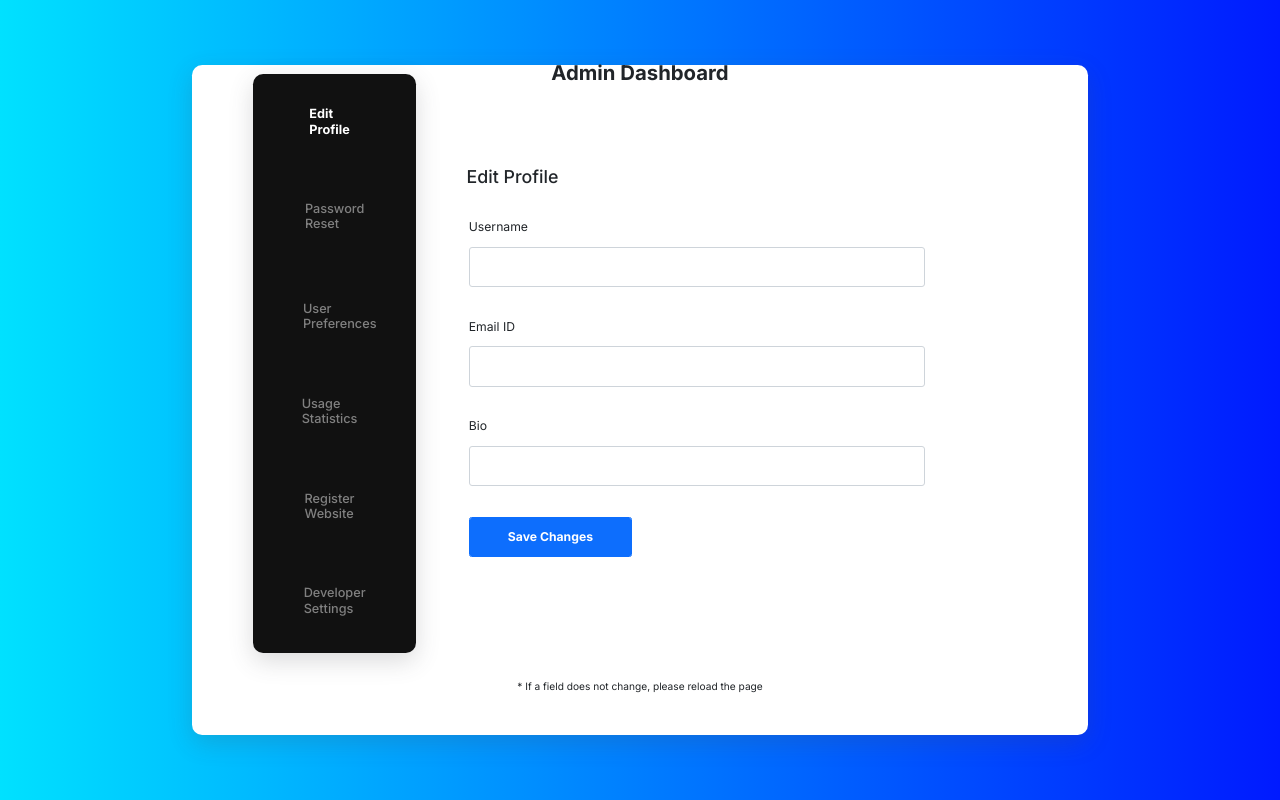
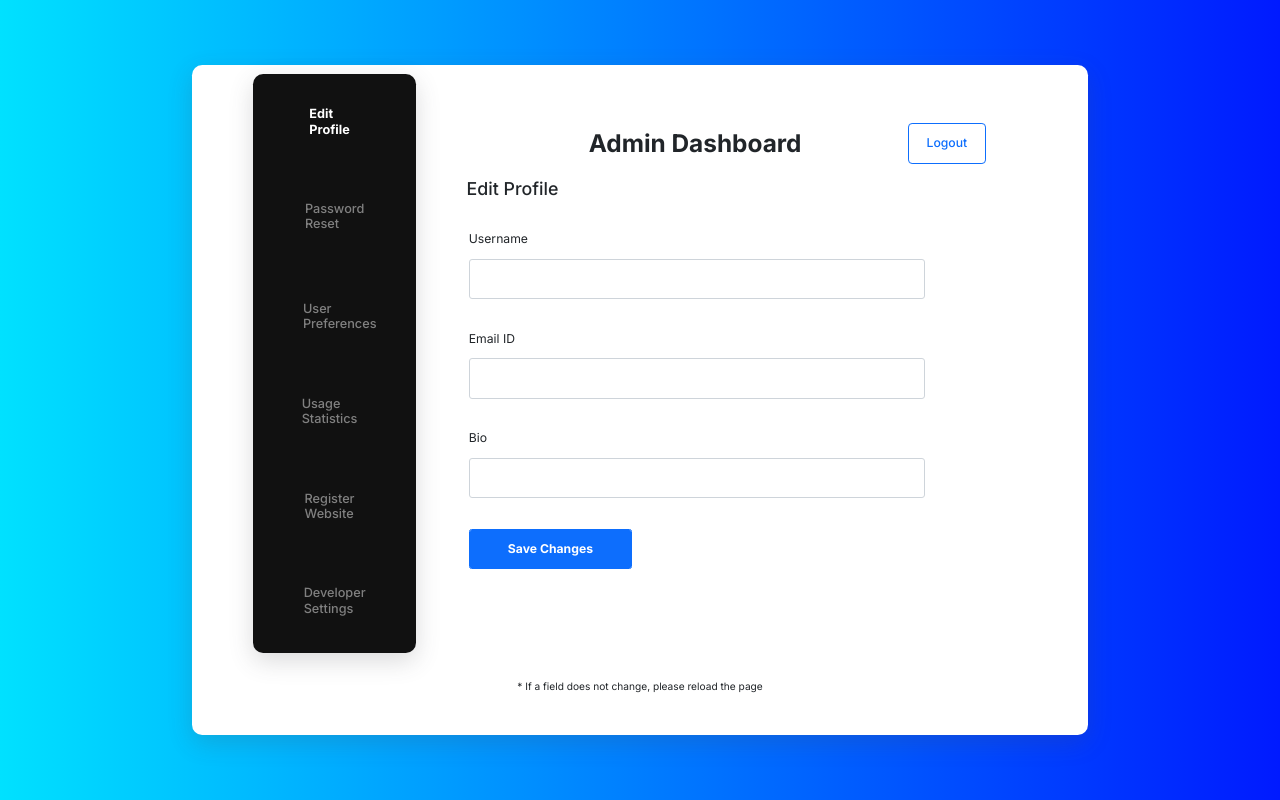
Before and after one commit to Vishvam10/ReMark-Admin, a Vue app: page /me in a window 1280 px wide. Built offline with nearby package versions, Linux system fonts and the light colour scheme; no server answers.

Commit message:
Added copy to clipboard functionality and styling fixes

```diff
--- a/src/components/AccountSettings.vue
+++ b/src/components/AccountSettings.vue
@@ -66,11 +66,11 @@ export default {
                         const error_message = "Please enter a username with alphanumerics, underscores and no spaces !"
                         const markup =
                             `
-                            <div id="error_message">
+                            <div id="error_message" style="margin: 2rem 1rem 2rem -1rem; padding: 2rem;">
                                 <h3 class="error_message_text">${error_message}</h3>
                             </div>
                         `;
-                        document.getElementById("lm").insertAdjacentHTML("beforeend", markup);
+                        document.getElementById("showMenu").insertAdjacentHTML("beforeend", markup);
                         setTimeout(() => {
                             document.getElementById("error_message").parentNode.removeChild(document.getElementById("error_message"));
                         }, 1000)
@@ -82,11 +82,11 @@ export default {
                         const error_message = "Please enter an email ID without dots or underscores !"
                         const markup =
                             `
-                            <div id="error_message">
+                            <div id="error_message" style="margin: 2rem 1rem 2rem -1rem; padding: 2rem;">
                                 <h3 class="error_message_text">${error_message}</h3>
                             </div>
                         `;
-                        document.getElementById("lm").insertAdjacentHTML("beforeend", markup);
+                        document.getElementById("showMenu").insertAdjacentHTML("beforeend", markup);
                         setTimeout(() => {
                             document.getElementById("error_message").parentNode.removeChild(document.getElementById("error_message"));
                         }, 1000)
@@ -98,11 +98,11 @@ export default {
                         const error_message = "Please enter a valid bio with more than 0 and less than 80 characters !"
                         const markup =
                             `
-                            <div id="error_message">
+                            <div id="error_message" style="margin: 2rem 1rem 2rem -1rem; padding: 2rem;">
                                 <h3 class="error_message_text">${error_message}</h3>
                             </div>
                         `;
-                        document.getElementById("lm").insertAdjacentHTML("beforeend", markup);
+                        document.getElementById("showMenu").insertAdjacentHTML("beforeend", markup);
                         setTimeout(() => {
                             document.getElementById("error_message").parentNode.removeChild(document.getElementById("error_message"));
                         }, 1000)
@@ -132,7 +132,7 @@ export default {
             .then(data => {
                 if(data["error_message"]) {
                     const markup = `
-                        <div id="error_message" style="margin: -4rem 0rem 0rem -1rem;">
+                        <div id="error_message" style="margin: -4rem 1rem 0rem -1rem;">
                             <h3 class="error_message_text">${data}</h3>
                         </div>
                     `;
@@ -144,7 +144,7 @@ export default {
                 }
                 const error_message_text = "Profile edited successfully !"
                 const markup = `
-                    <div id="error_message" style="margin: 2rem 0rem 0rem -1rem; background: #399e66;">
+                    <div id="error_message" style="margin: 2rem 1rem 2rem -1rem; background: #399e66;">
                         <h3 class="error_message_text">${error_message_text}</h3>
                     </div>
                 `;
--- a/src/components/DeveloperSettings.vue
+++ b/src/components/DeveloperSettings.vue
@@ -5,11 +5,11 @@
             <div class="row mb-3">
                 <h5 class="mb-2 mt-3">API KEY</h5>
                 <span class="code_block api_key">
-                    <p :class="{ blur: showAPIKey == false }">{{ api_key }}</p>
+                    <p :class="{ blur: showAPIKey == false }" id="api_key_paragraph">{{ api_key }}</p>
                     <div class="d-flex justify-content-between align-items-center" style="width: 16%;">
                         <ion-icon v-if="showAPIKey == true" name="eye-outline" @click="toggleAPIKey" title="Show API Key"></ion-icon>
                         <ion-icon v-else name="eye-off-outline" @click="toggleAPIKey"></ion-icon>
-                        <ion-icon name="clipboard-outline"></ion-icon>
+                        <ion-icon name="clipboard-outline" @click="copyAPIKey" id="copy"></ion-icon>
                     </div>
                 </span>
             </div>
@@ -99,6 +99,20 @@ export default {
                 this.showAPIKey = false
             }
         },
+        copyAPIKey(e) {
+            e.preventDefault();
+            e.stopPropagation();
+            const APIKeyText = document.getElementById("api_key_paragraph").textContent;
+            navigator.clipboard.writeText(APIKeyText);
+            const markup = `
+                <span style="position: absolute; right: 6rem; color: #0d6efd;" id="copyText">Copied !</span>
+            `
+            document.getElementById("copy").insertAdjacentHTML("beforebegin", markup);
+            setTimeout(() => {
+                document.getElementById("copyText").parentElement.removeChild(document.getElementById("copyText"));
+            }, 500)
+
+        },
         downloadScript(e) {
             e.preventDefault();
             e.stopPropagation();
--- a/src/components/PasswordReset.vue
+++ b/src/components/PasswordReset.vue
@@ -54,7 +54,7 @@ export default {
             if(d["new_password"] != d["new_password_confirmation"]) {
                 const error_message = "The password confirmation does not match !"
                 const markup = `
-                    <div id="error_message" style="margin: -4rem 0rem 0rem -1rem;">
+                    <div id="error_message" style="margin: -4rem 1rem 2rem -1rem; padding: 2rem;">
                         <h3 class="error_message_text">${error_message}</h3>
                     </div>
                 `;
@@ -67,7 +67,7 @@ export default {
             if(!this.validatePassword(d["current_password"]) || !this.validatePassword(d["new_password"])) {
                 const error_message = "Please enter a password containing atleast 8 characters containing : lowercase and upper letters, alphanumeric and symbols. No spaces are allowed !"
                 const markup = `
-                    <div id="error_message" style="margin: -4rem 0rem 0rem -1rem;">
+                    <div id="error_message" style="margin: -4rem 1rem 2rem -1rem; padding: 2rem;">
                         <h3 class="error_message_text">${error_message}</h3>
                     </div>
                 `;
@@ -100,7 +100,6 @@ export default {
             })
             .then(res => res.json())
             .then(data => {
-                console.log(data);
                 let error_message_text = ""
                 let markup = ""
                 if(data["error_message"]) {
--- a/src/components/RegisterWebsite.vue
+++ b/src/components/RegisterWebsite.vue
@@ -78,7 +78,7 @@ export default {
                 const error_message = "Please enter a valid website URL !"
                 const markup =
                     `
-                    <div id="error_message">
+                    <div id="error_message" style="margin: 2rem 1rem 2rem -1rem">
                         <h3 class="error_message_text">${error_message}</h3>
                     </div>
                 `;
--- a/src/views/AdminDashboardPage.vue
+++ b/src/views/AdminDashboardPage.vue
@@ -2,10 +2,10 @@
     <div class="bg">
         <span style="visibility: hidden; display: none" id="base_api_url">{{BASE_API_URL}}</span>
         <div class="settings_container" id="settings_container">
-            <h2 class="settings_header">Admin Dashboard</h2>
-            <!-- <router-link to="/dashboard">
-                <ion-icon name="close-outline" style="position: fixed; top: 6rem; right: 37%; color: #dc3545; font-size: 3rem"></ion-icon>
-            </router-link> -->
+            <span class="settings_header_container">
+                <h2 class="settings_header">Admin Dashboard</h2>
+                <button type="button" class="form-control form-control-lg btn btn-outline-primary" id="logoutBtn" @click="handleLogut">Logout</button>
+            </span>
             <div class="menu_options">
                 <h5 :class="{ selectedLink: active == 1 }" @click="showPage" data-tabno=1 style="margin: 0rem 1rem 0rem 0rem;">Edit<br>Profile</h5>
                 <h5 :class="{ selectedLink: active == 2}" @click="showPage" data-tabno=2>Password<br>Reset</h5>
@@ -62,9 +62,9 @@ h5:active {
 
 .settings_header {
     font-weight: bold;
+    font-size: 2.4rem;
     margin: 1rem 1rem 1rem 1rem;
-    position: fixed;
-    top: 5rem;
+    width: 80%;
 }
 
 .settings_container {
@@ -78,6 +78,21 @@ h5:active {
     flex-direction: column;
     justify-content: center;
     align-items: center;
+}
+.settings_header_container {
+    display: flex;
+    width: 50%;
+    flex-direction: row;
+    align-items: center;
+    justify-content: center;
+    margin: 1.3rem 0rem 0rem 28rem;
+}
+#logoutBtn {
+    width: 20%;
+    height: 4rem;
+    font-size: 1.2rem;
+    font-weight: 500;
+    border-radius: 0.4rem;
 }
 .menu_options {
     width: 16rem;
@@ -98,7 +113,7 @@ h5:active {
 }
 
 #showMenu {
-    margin: 6rem 0rem 0rem 24rem;
+    margin: 1rem 0rem 0rem 24rem;
     width: 70%;
     height: 100%;
 }
@@ -182,7 +197,6 @@ export default {
             .then(data => {
                 this.api_key = data.data.api_key;
                 localStorage.setItem("admin_api_key", this.api_key)
-                console.log(data.data.api_key);
             })
             .catch(err => console.log(err))
 
@@ -206,7 +220,6 @@ export default {
             })
             .then(res => res.json())
             .then(data => {
-                console.log(data);
                 this.website_data = data
             })
             .catch(err => console.log(err))
@@ -232,6 +245,12 @@ export default {
             //     "reminders" : "on",
             //     "reminder_frequency" : "2d"
             // }
+        },
+        handleLogout(e) {
+            e.preventDefault();
+            e.stopPropagation();
+            localStorage.clear();
+            this.$router.push({ name: 'login' })
         }
     },
     created() {
```
